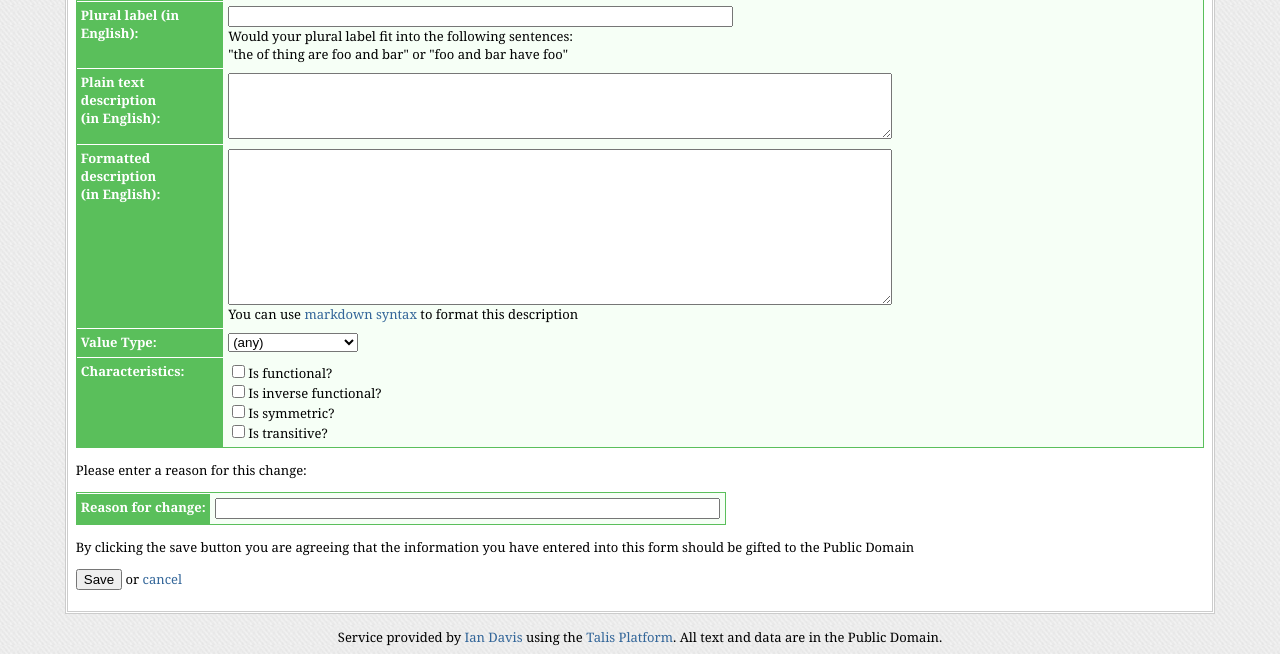
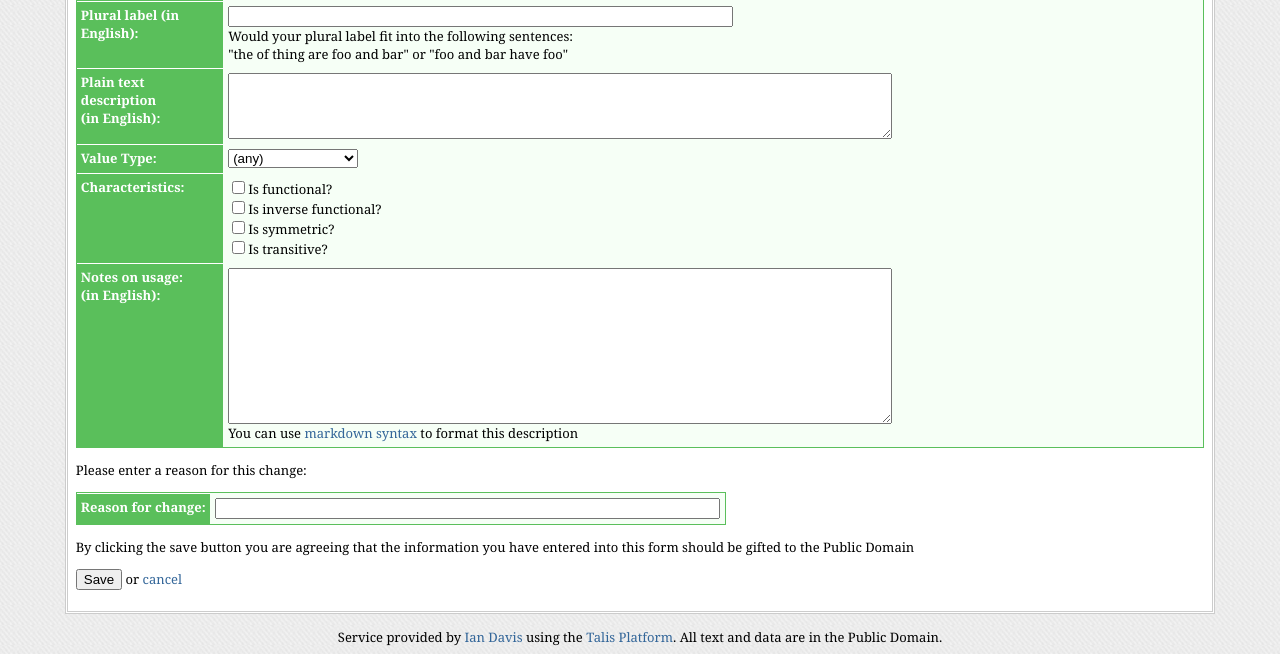
Before and after one commit to iand/openvocab, a PHP site: the page made by php/app/templates/forms.newproperty.tpl.php in a window 1280 px wide. Shown: the part 355-1009 px from the top of the page. Run offline with PHP 8.4, Linux system fonts and the light colour scheme; the template is opened without the code that fills it, so the values that code supplies are empty; a stand-in replaces the project's code that opens the database connection.

Commit message:
Moved formatted description field and renamed to usage notes

```diff
--- a/php/app/templates/forms.newproperty.tpl.php
+++ b/php/app/templates/forms.newproperty.tpl.php
@@ -220,10 +220,6 @@
           <td valign="top"><textarea rows="4" cols="80" name="comment_en" id="comment_en"><?php echo htmlspecialchars($comment_en); ?></textarea></td>
         </tr>
         <tr>
-          <th valign="top"><label for="description_en">Formatted description<br/>(in English): </label></th>
-          <td valign="top"><textarea rows="10" cols="80" name="description_en" id="description_en"><?php echo htmlspecialchars($description_en); ?></textarea><br /><span class="hint">You can use <a href="http://daringfireball.net/projects/markdown/syntax">markdown syntax</a> to format this description</span></td>
-        </tr>
-        <tr>
           <th valign="top"><label for="type">Value Type: </label></th>
           <td valign="top"><select name="type" id="type"><option>(any)</option><option>Datatype Property</option><option>Object Property</option></select></td>
         </tr>
@@ -246,6 +242,10 @@
         ?>
 
 
+        <tr>
+          <th valign="top"><label for="description_en">Notes on usage:<br/>(in English): </label></th>
+          <td valign="top"><textarea rows="10" cols="80" name="description_en" id="description_en"><?php echo htmlspecialchars($description_en); ?></textarea><br /><span class="hint">You can use <a href="http://daringfireball.net/projects/markdown/syntax">markdown syntax</a> to format this description</span></td>
+        </tr>
 
 
       </table>
```
Also changed, not shown: php/app/templates/forms.newclass.tpl.php (+4 -4 lines).
